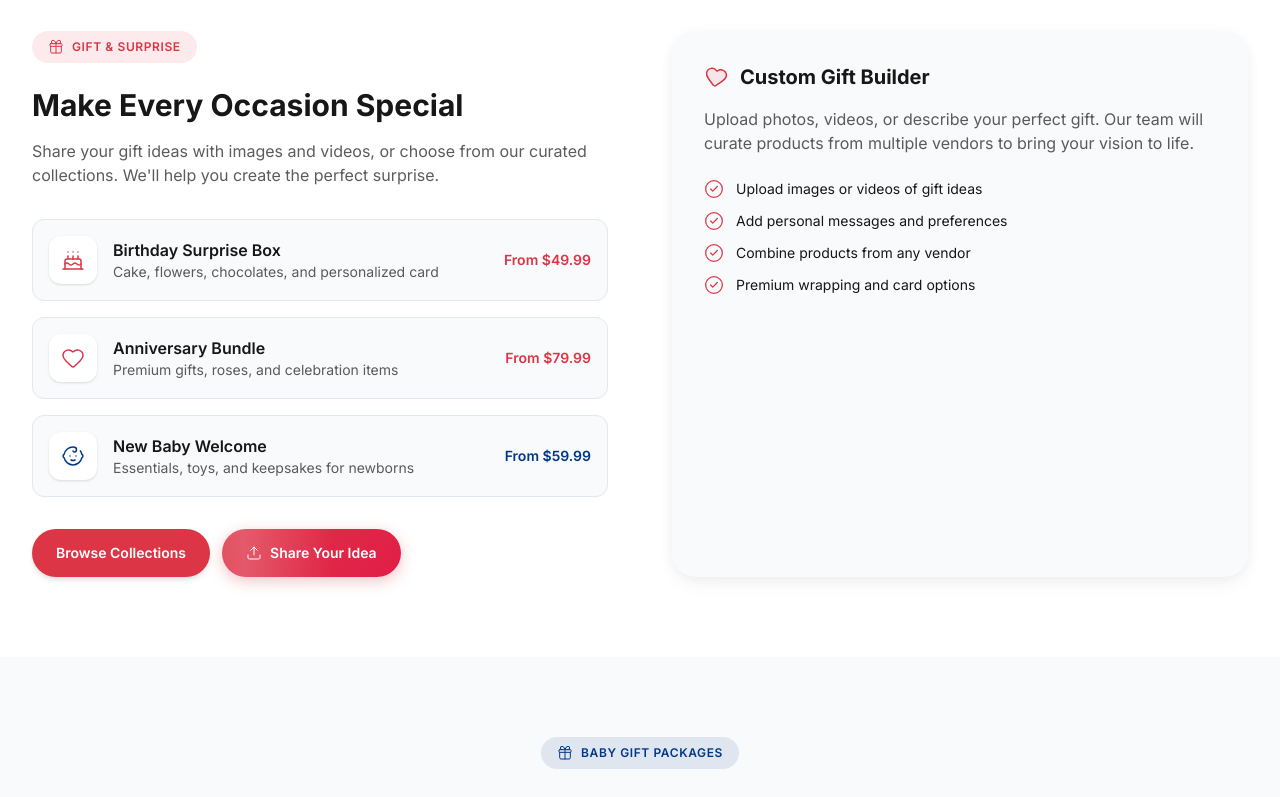
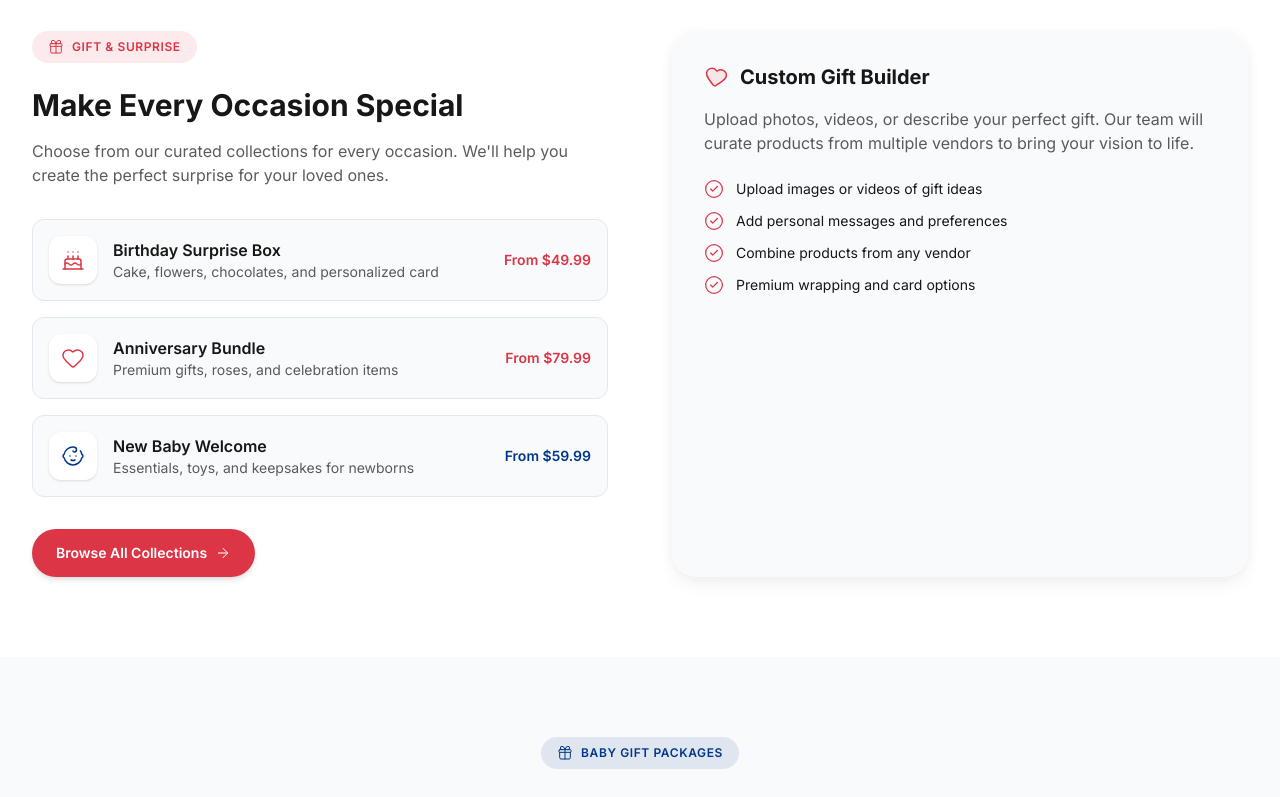
Before and after one commit to Sajood415/onlinemandawee, a Next.js app: page /en in a window 1280 px wide. Shown: the part 3020-3817 px from the top of the page. Built offline with nearby package versions, Linux system fonts and the light colour scheme; a web font is replaced by a local one.

Commit message:
fix(homepage): remove fake upload features from gift sections

```diff
--- a/components/home/homepage.tsx
+++ b/components/home/homepage.tsx
@@ -14,7 +14,6 @@ import {
   Star,
   Store,
   Truck,
-  Upload,
   Users,
   Zap,
   CheckCircle2,
@@ -514,8 +513,8 @@ function GiftIdeasSection() {
               className="mb-8"
               style={{ color: "var(--foreground)", opacity: 0.7 }}
             >
-              Share your gift ideas with images and videos, or choose from our
-              curated collections. We'll help you create the perfect surprise.
+              Choose from our curated collections for every occasion. We'll help
+              you create the perfect surprise for your loved ones.
             </p>
 
             <div className="space-y-4 mb-8">
@@ -563,44 +562,14 @@ function GiftIdeasSection() {
               ))}
             </div>
 
-            <div className="flex flex-col sm:flex-row gap-3">
-              <Link
-                href="/gifts"
-                className="inline-flex h-12 items-center justify-center rounded-full px-5 sm:px-6 text-sm font-semibold text-white hover:opacity-90 transition-opacity shadow-md whitespace-nowrap"
-                style={{ backgroundColor: "var(--primary)" }}
-              >
-                Browse Collections
-              </Link>
-              <motion.div
-                whileHover={{ scale: 1.02 }}
-                whileTap={{ scale: 0.98 }}
-                className="w-full sm:w-auto"
-              >
-                <Link
-                  href="/gifts/custom"
-                  className="inline-flex h-12 items-center justify-center rounded-full px-5 sm:px-6 text-sm font-semibold text-white relative overflow-hidden w-full sm:w-auto whitespace-nowrap"
-                  style={{
-                    background:
-                      "linear-gradient(135deg, var(--primary) 0%, #E11D48 100%)",
-                    boxShadow: "0 4px 15px rgba(220, 53, 69, 0.3)",
-                  }}
-                >
-                  <motion.span
-                    className="absolute inset-0 bg-linear-to-r from-transparent via-white/20 to-transparent"
-                    animate={{
-                      x: ["-100%", "100%"],
-                    }}
-                    transition={{
-                      duration: 2,
-                      repeat: Infinity,
-                      ease: "linear",
-                    }}
-                  />
-                  <Upload className="mr-2 h-4 w-4 relative shrink-0" strokeWidth={1.5} />
-                  <span className="relative whitespace-nowrap">Share Your Idea</span>
-                </Link>
-              </motion.div>
-            </div>
+            <Link
+              href="/gifts"
+              className="inline-flex h-12 items-center justify-center rounded-full px-6 text-sm font-semibold text-white hover:opacity-90 transition-opacity shadow-md"
+              style={{ backgroundColor: "var(--primary)" }}
+            >
+              Browse All Collections
+              <ArrowRight className="ml-2 h-4 w-4" strokeWidth={1.5} />
+            </Link>
           </div>
 
           <motion.div
@@ -704,7 +673,8 @@ function BabyGiftPackagesSection() {
             Welcome the Little Ones
           </h2>
           <p style={{ color: "var(--foreground)", opacity: 0.7 }}>
-            Curated newborn gift packages with essentials, toys, and keepsakes
+            Curated newborn gift packages with essentials, toys, and keepsakes,
+            handpicked by our team
           </p>
         </div>
 
```
